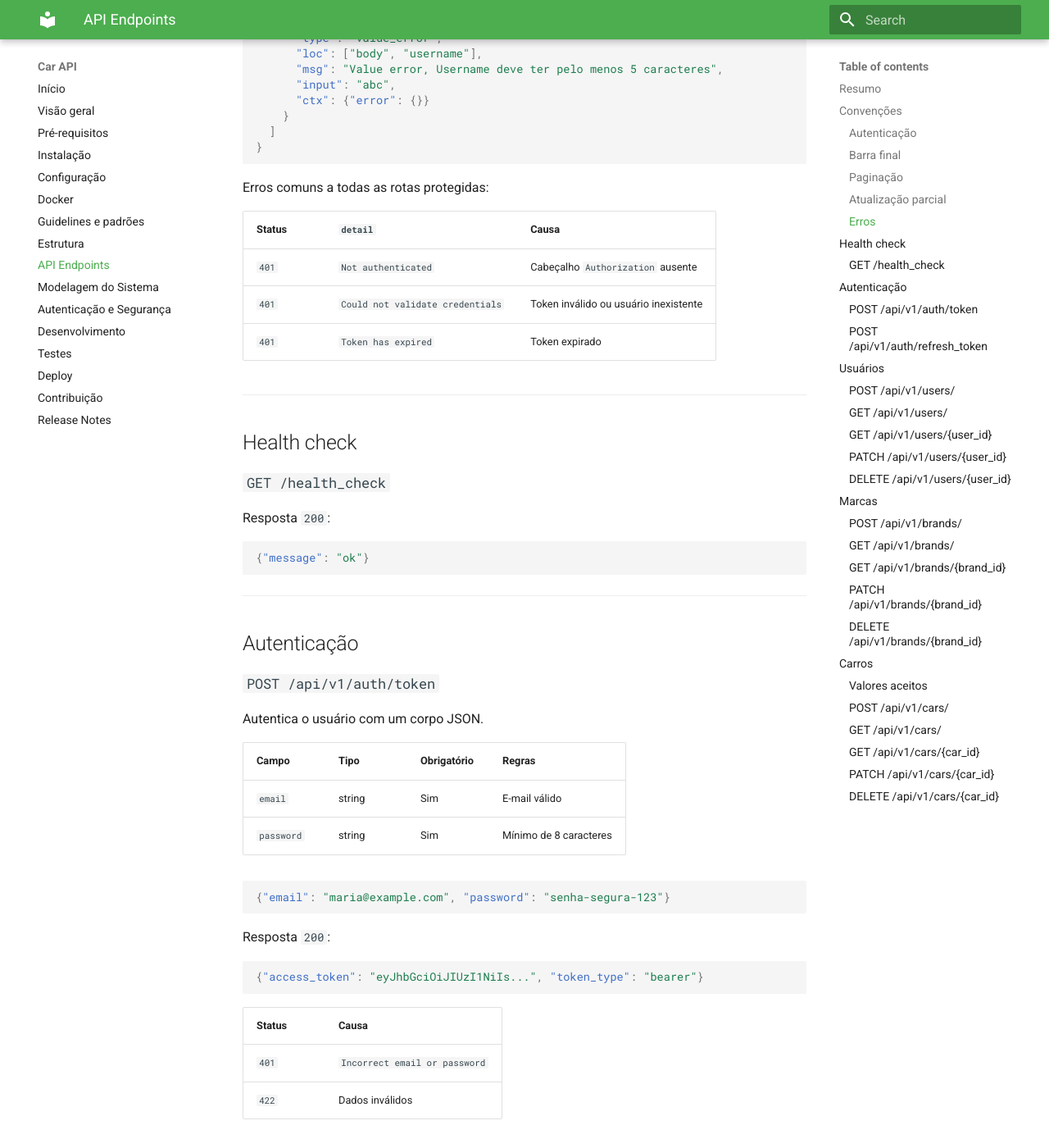
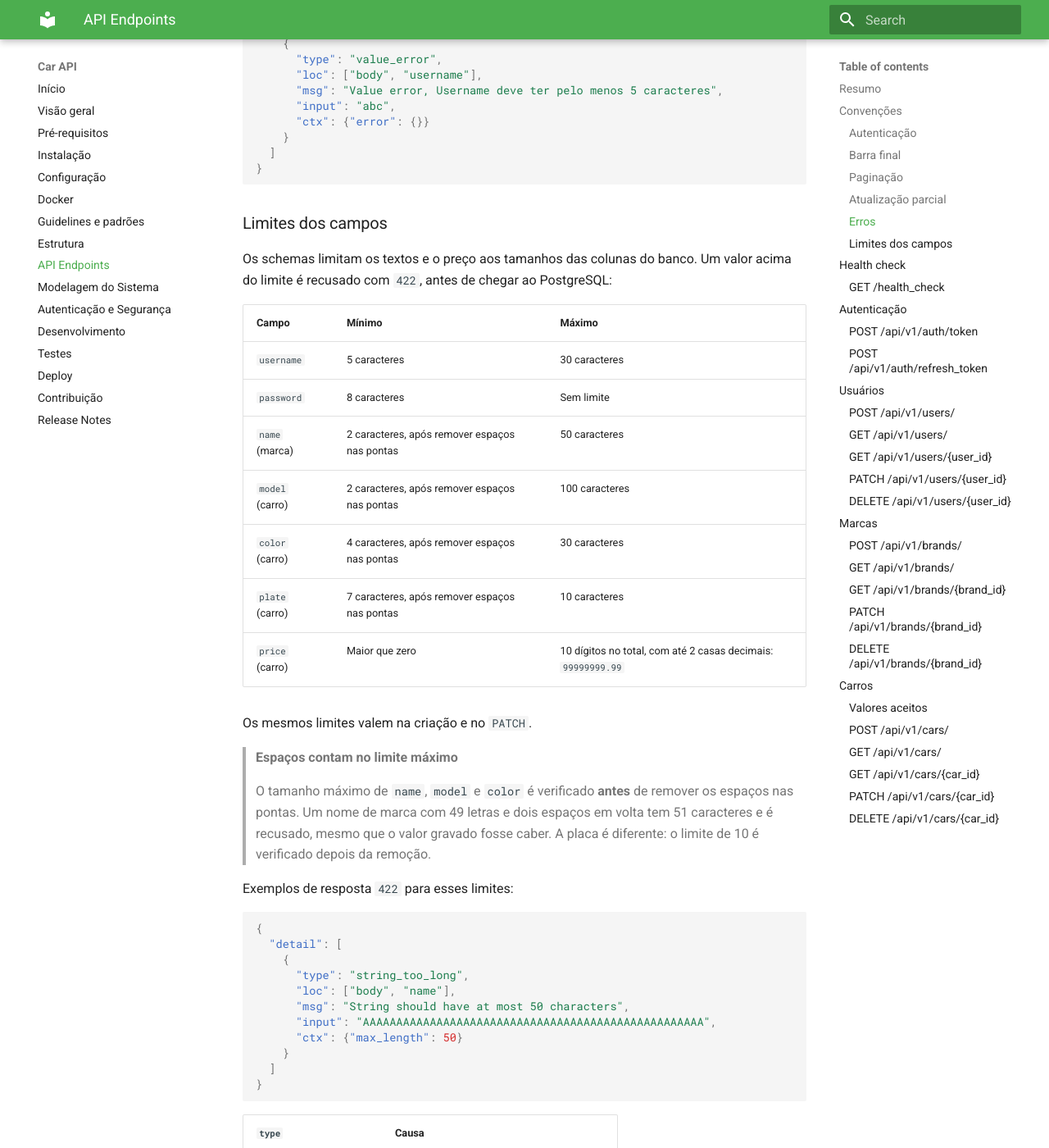
Before and after one commit to LeonardoAlmeidaGit/car-api, an MkDocs documentation site: the page built from docs/api-endpoints.md, in a window 1280 px wide and 1400 px high, scrolled down 2334 px. Shown: the whole window at 82% size. Built offline with MkDocs 1.6.1 and Material for MkDocs 9.7.7, drawn with Linux system fonts in a browser that asks for light colours; some of the changed text lies outside the part shown.

Commit message:
docs: document field limits and the PostgreSQL setup

````diff
--- a/docs/api-endpoints.md
+++ b/docs/api-endpoints.md
@@ -1,6 +1,7 @@
 # API Endpoints
 
-URL base em desenvolvimento: `http://127.0.0.1:8000`.
+URL base em desenvolvimento: `http://127.0.0.1:8000`, tanto com `task run`
+quanto com o serviço `app` do Docker Compose.
 
 A documentação interativa está em `/docs` (Swagger UI) e `/redoc` (ReDoc), e o
 esquema OpenAPI em `/openapi.json`.
@@ -85,6 +86,52 @@ Erros de validação (`422`) detalham o campo com problema:
 }
 ```
 
+### Limites dos campos
+
+Os schemas limitam os textos e o preço aos tamanhos das colunas do banco. Um
+valor acima do limite é recusado com `422`, antes de chegar ao PostgreSQL:
+
+| Campo | Mínimo | Máximo |
+| --- | --- | --- |
+| `username` | 5 caracteres | 30 caracteres |
+| `password` | 8 caracteres | Sem limite |
+| `name` (marca) | 2 caracteres, após remover espaços nas pontas | 50 caracteres |
+| `model` (carro) | 2 caracteres, após remover espaços nas pontas | 100 caracteres |
+| `color` (carro) | 4 caracteres, após remover espaços nas pontas | 30 caracteres |
+| `plate` (carro) | 7 caracteres, após remover espaços nas pontas | 10 caracteres |
+| `price` (carro) | Maior que zero | 10 dígitos no total, com até 2 casas decimais: `99999999.99` |
+
+Os mesmos limites valem na criação e no `PATCH`.
+
+> **Espaços contam no limite máximo**
+>
+> O tamanho máximo de `name`, `model` e `color` é verificado **antes** de
+> remover os espaços nas pontas. Um nome de marca com 49 letras e dois espaços
+> em volta tem 51 caracteres e é recusado, mesmo que o valor gravado fosse
+> caber. A placa é diferente: o limite de 10 é verificado depois da remoção.
+
+Exemplos de resposta `422` para esses limites:
+
+```json
+{
+  "detail": [
+    {
+      "type": "string_too_long",
+      "loc": ["body", "name"],
+      "msg": "String should have at most 50 characters",
+      "input": "AAAAAAAAAAAAAAAAAAAAAAAAAAAAAAAAAAAAAAAAAAAAAAAAAAA",
+      "ctx": {"max_length": 50}
+    }
+  ]
+}
+```
+
+| `type` | Causa |
+| --- | --- |
+| `string_too_long` | Texto acima do `max_length` |
+| `decimal_whole_digits` | Preço com mais de 8 dígitos antes da vírgula |
+| `decimal_max_places` | Preço com mais de 2 casas decimais |
+
 Erros comuns a todas as rotas protegidas:
 
 | Status | `detail` | Causa |
@@ -160,7 +207,7 @@ Rota pública. Resposta `201`.
 
 | Campo | Tipo | Obrigatório | Regras |
 | --- | --- | --- | --- |
-| `username` | string | Sim | Mínimo de 5 caracteres, único |
+| `username` | string | Sim | De 5 a 30 caracteres, único |
 | `email` | string | Sim | E-mail válido, único |
 | `password` | string | Sim | Mínimo de 8 caracteres |
 
@@ -247,7 +294,7 @@ Resposta `201`.
 
 | Campo | Tipo | Obrigatório | Padrão | Regras |
 | --- | --- | --- | --- | --- |
-| `name` | string | Sim | | Mínimo de 2 caracteres após remover espaços nas pontas, único |
+| `name` | string | Sim | | Mínimo de 2 caracteres após remover espaços nas pontas, máximo de 50, único |
 | `description` | string | Não | `null` | |
 | `is_active` | booleano | Não | `true` | |
 
@@ -356,14 +403,14 @@ Resposta `201`.
 
 | Campo | Tipo | Obrigatório | Padrão | Regras |
 | --- | --- | --- | --- | --- |
-| `model` | string | Sim | | Mínimo de 2 caracteres após remover espaços nas pontas |
+| `model` | string | Sim | | Mínimo de 2 caracteres após remover espaços nas pontas, máximo de 100 |
 | `factory_year` | inteiro | Sim | | De 1900 a 2030 |
 | `model_year` | inteiro | Sim | | De 1900 a 2030 |
-| `color` | string | Sim | | Mínimo de 4 caracteres após remover espaços nas pontas |
+| `color` | string | Sim | | Mínimo de 4 caracteres após remover espaços nas pontas, máximo de 30 |
 | `plate` | string | Sim | | De 7 a 10 caracteres, convertida para maiúsculas, única |
 | `fuel_type` | enum | Sim | | Veja os valores aceitos |
 | `transmission_type` | enum | Sim | | Veja os valores aceitos |
-| `price` | decimal | Sim | | Maior que zero |
+| `price` | decimal | Sim | | Maior que zero, até `99999999.99`, no máximo 2 casas decimais |
 | `description` | string | Não | `null` | |
 | `is_available` | booleano | Não | `true` | |
 | `brand_id` | inteiro | Sim | | Marca existente |
````
Also changed, not shown: docs/authentication.md (+15 -4 lines), docs/overview.md (+19 -6 lines), docs/system-modeling.md (+61 -5 lines).
